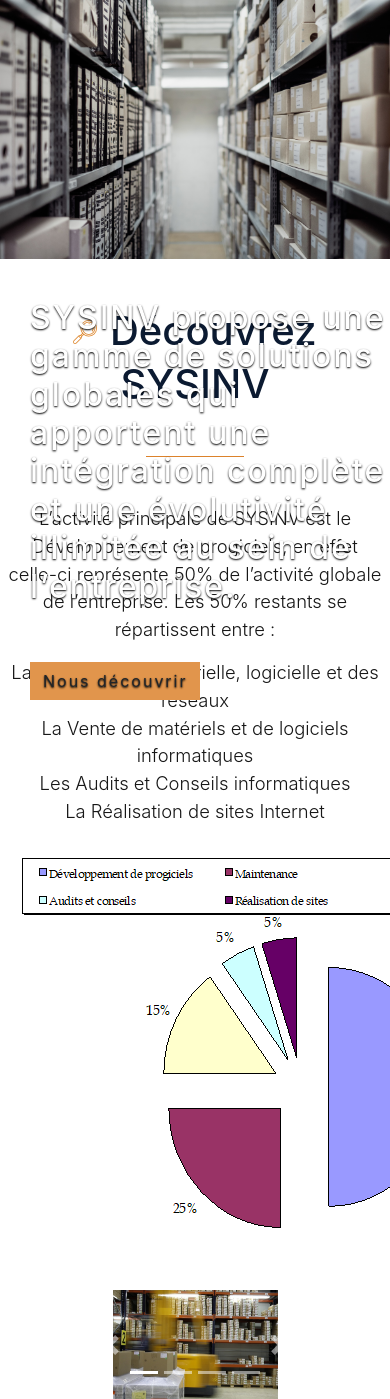
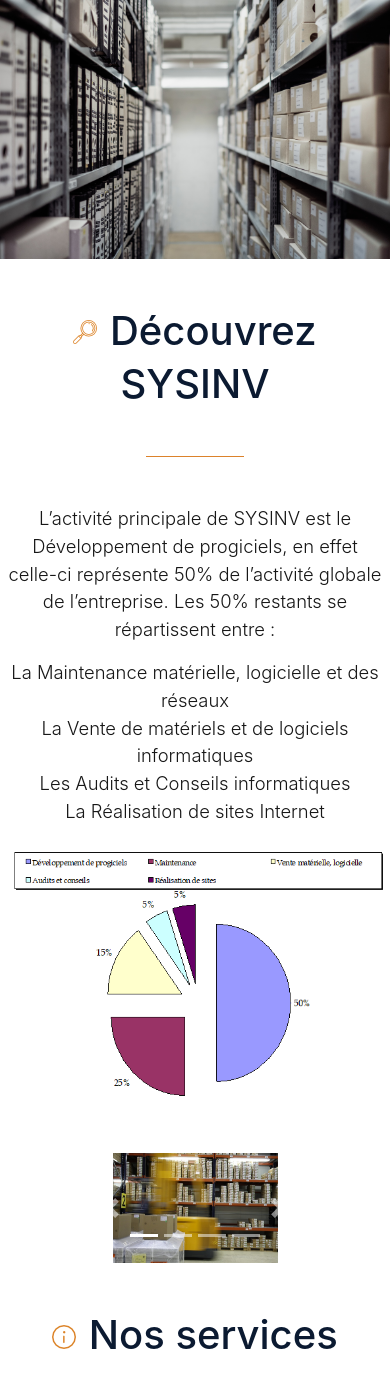
Before and after one commit to toty11/toty11.github.io, a PHP site: page / in a window 390 px wide; the page is wider, and only the part inside the window is pictured. Shown: the part 355-1754 px from the top of that part. Run offline with PHP 8.4, Linux system fonts and the light colour scheme; some libraries are stand-ins or nearby versions.

Commit message:
test responsive mobile sysinv

```diff
--- a/index.html
+++ b/index.html
@@ -37,7 +37,7 @@
     <!-- IMAGE + TEXT -->
     <div class="position-relative btn-h">
         <img src="images/samuel-zeller-118195-unsplash.jpg" class="img-fluid" alt="entrepôt inventaire">
-        <div class="position-absolute text-white spacing image-over">
+        <div class="position-absolute text-white spacing text-over">
             <h2>SYSINV propose une gamme de solutions globales qui apportent une<br/>
                 intégration complète et une évolutivité illimitée au sein de l’entreprise.</h2>
 
@@ -60,7 +60,7 @@
                 <li>La Réalisation de sites Internet</li>
             </ul>
 
-            <img src="images/schema_presentation.png">
+            <img src="images/schema_presentation.png" class="img-fluid">
         </div>
 
         <!-- CAROUSEL -->
@@ -167,25 +167,27 @@
         <h1 class="bleu d-inline">Nos solutions logiciels</h1>
         <hr class="my-5 w-50 orange">
         <p class="lead mb-5">Nous effectuons une analyse pointue de vos besoins afin de vous proposez des solutions clés en main.</p>
+        <div class="img-fluid">
             <div class="d-flex justify-content-around mb-5 spacing-2">
                 <div class="p-2">
-                    <img src="images/warehouse.png">
+                    <img src="images/warehouse.png" class="img-fluid">
                     <h4 class="mt-4">SYSINV</h4>
                 </div>
                 <div class="p-2">
-                    <img src="images/cash-register.png">
+                    <img src="images/cash-register.png" class="img-fluid">
                     <h4 class="mt-4">PROCASH</h4>
                 </div>
                 <div class="p-2">
-                    <img src="images/xlsoft.png">
+                    <img src="images/xlsoft.png" class="img-fluid">
                 </div>
             </div>
 
             <div class="d-flex justify-content-center mb-5">
                 <div class="p-2">
-                    <img src="images/sage.png">
+                    <img src="images/sage.png" class="img-fluid">
                 </div>
             </div>
+        </div>
     </div>
     <!-- FIN LOGICIELS -->
 
@@ -194,7 +196,7 @@
         <img src="images/check.png" class="mr-2 mb-3">
         <h1 class="bleu d-inline">Nos références</h1>
         <hr class="my-5 w-50 orange">
-        <div class="bg-fit lead ">
+        <div class="bg-fit lead ref">
             <ul class="list-unstyled">
                 <li class="">RUBIS Logiciel SYSINV(Gestion des stocks de gaz et des bouteilles,…)</li>
                 <li class="">SINERGIS (Outils intégration Sage)</li>
@@ -205,7 +207,7 @@
                 <li class="">FPRB (Système de réception et d’inventaire)</li>
                 <li class="">TRANSITAIRES (Transit CHOVINO, Transit CHEROT,..)</li>
             </ul>
-            <img src="images/quality.png" alt=""/>
+            <img src="images/quality.png" class="img-fluid" alt=""/>
         </div>
     </div>
     <!-- FIN REFERENCES -->
--- a/style/style.css
+++ b/style/style.css
@@ -32,8 +32,16 @@
     letter-spacing: 1.5px;
 }
 
-.image-over{
+.text-over{
     top:300px;left:30px;text-shadow:0 1px 2px rgba(0,0,0,100);
+}
+@media(max-width:1024px){
+    .text-over{
+        display:none;
+    }
+    .ref{
+        width:100%;
+    }
 }
 
 .bg-fit{
```
